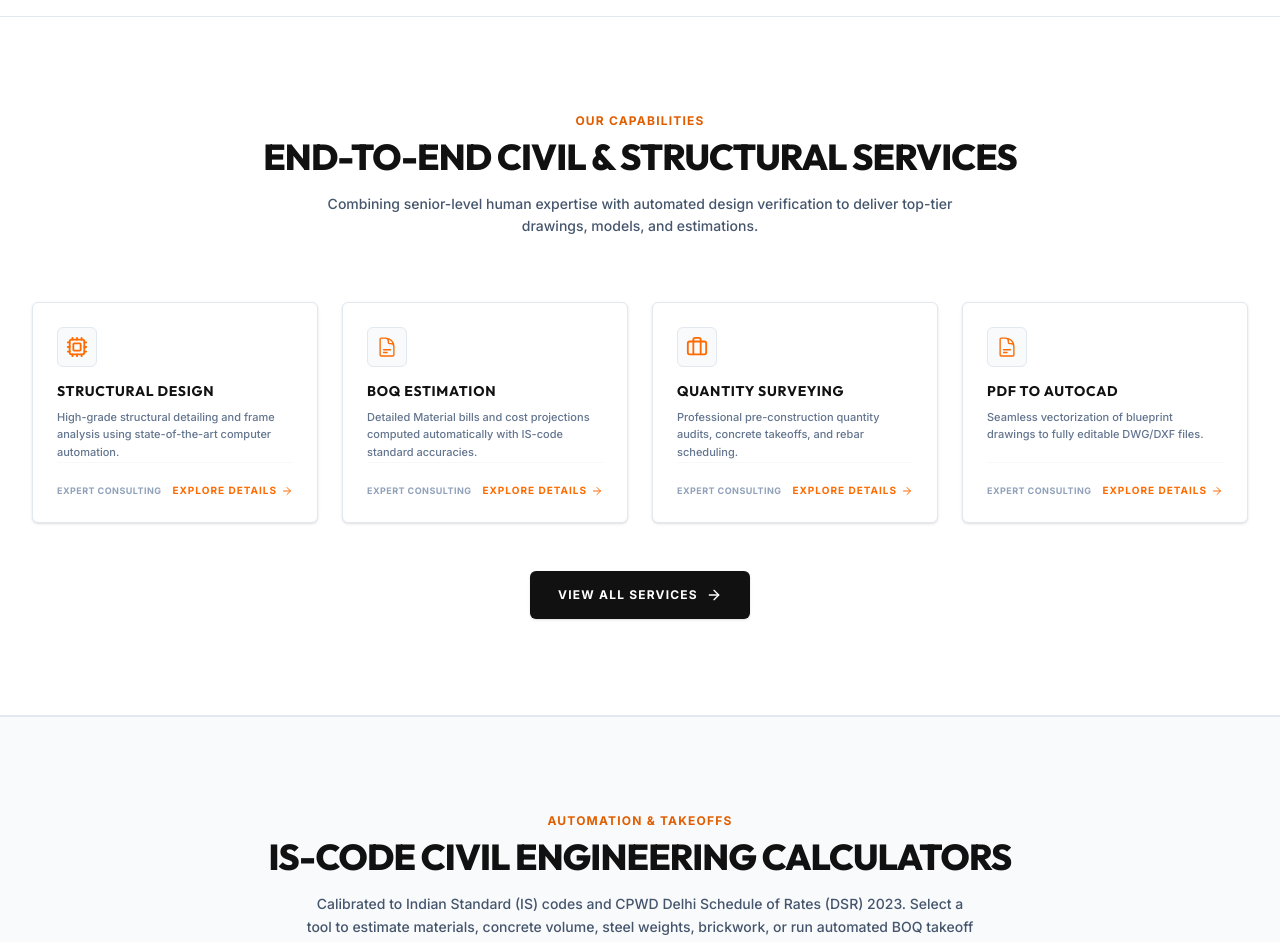
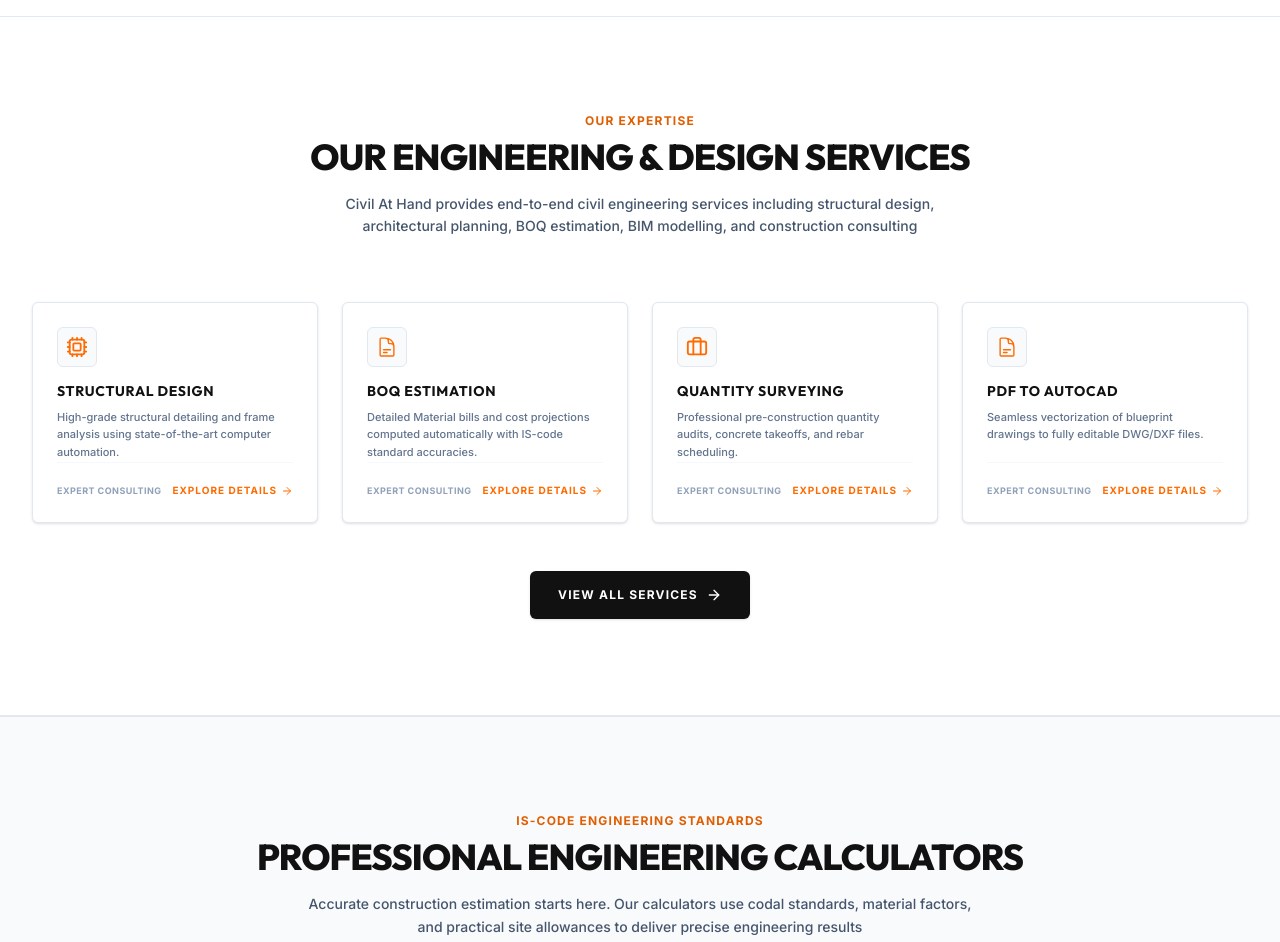
Before and after one commit to civilathandwork/civilathand-v1, a Next.js app: page / in a window 1280 px wide. Shown: the part 980-1922 px from the top of the page. Built offline with nearby package versions, Linux system fonts and the light colour scheme; no server answers; the database is empty.

Commit message:
Update page.tsx

```diff
--- a/src/app/page.tsx
+++ b/src/app/page.tsx
@@ -502,12 +502,12 @@ export default function Home() {
               variants={scrollRevealVariants}
               className="text-center max-w-3xl mx-auto mb-16"
             >
-              <span className="text-xs font-extrabold text-orange-600 uppercase tracking-widest block mb-2">Our Capabilities</span>
+              <span className="text-xs font-extrabold text-orange-600 uppercase tracking-widest block mb-2">Our Expertise</span>
               <h2 className="font-display text-3xl font-extrabold tracking-tight text-wix-dark sm:text-4xl uppercase">
-                End-to-End Civil & Structural Services
+                Our Engineering & Design Services
               </h2>
               <p className="mt-4 text-sm text-slate-600 max-w-2xl mx-auto leading-relaxed font-medium">
-                Combining senior-level human expertise with automated design verification to deliver top-tier drawings, models, and estimations.
+                Civil At Hand provides end-to-end civil engineering services including structural design, architectural planning, BOQ estimation, BIM modelling, and construction consulting
               </p>
             </motion.div>
 
@@ -568,12 +568,12 @@ export default function Home() {
               variants={scrollRevealVariants}
               className="text-center max-w-3xl mx-auto mb-16"
             >
-              <span className="text-xs font-extrabold text-orange-600 uppercase tracking-widest block mb-2">Automation & Takeoffs</span>
+              <span className="text-xs font-extrabold text-orange-600 uppercase tracking-widest block mb-2">IS-Code Engineering Standards</span>
               <h2 className="font-display text-3xl font-extrabold tracking-tight text-wix-dark sm:text-4xl uppercase">
-                IS-Code Civil Engineering Calculators
+                Professional Engineering Calculators
               </h2>
               <p className="mt-4 text-sm text-slate-600 max-w-2xl mx-auto leading-relaxed font-medium">
-                Calibrated to Indian Standard (IS) codes and CPWD Delhi Schedule of Rates (DSR) 2023. Select a tool to estimate materials, concrete volume, steel weights, brickwork, or run automated BOQ takeoff audits.
+                Accurate construction estimation starts here. Our calculators use codal standards, material factors, and practical site allowances to deliver precise engineering results
               </p>
             </motion.div>
 
```
